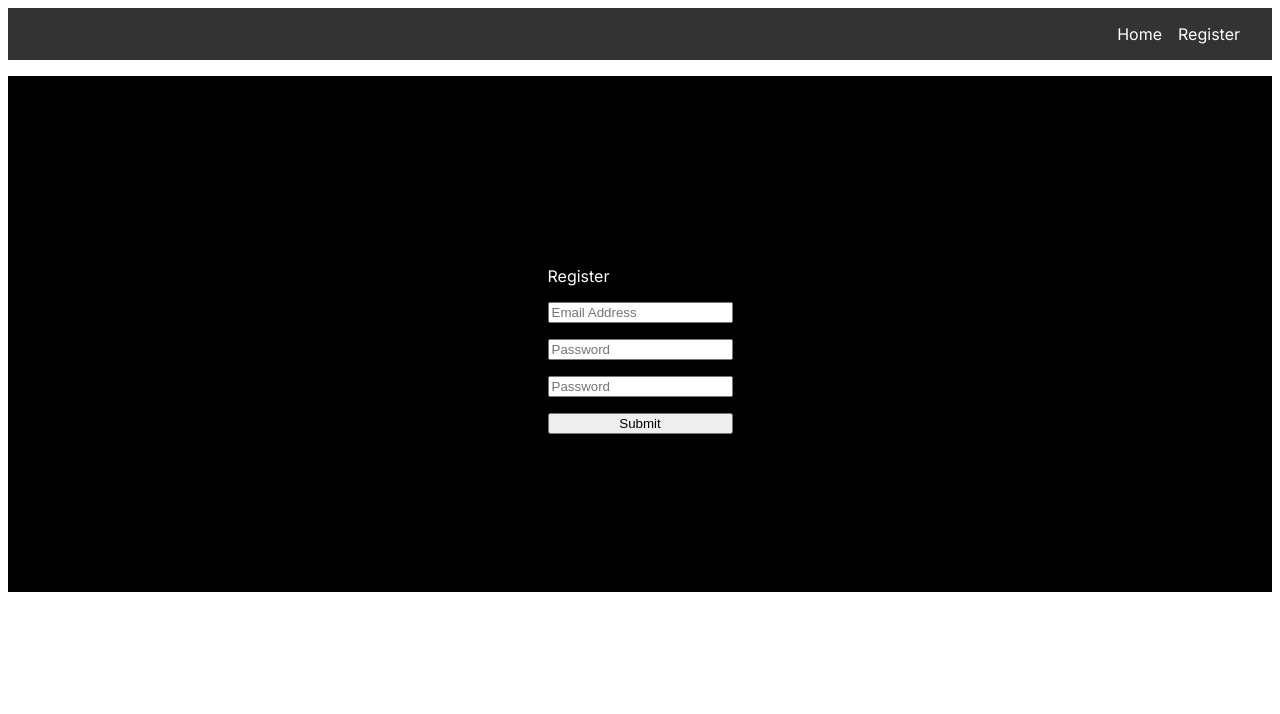
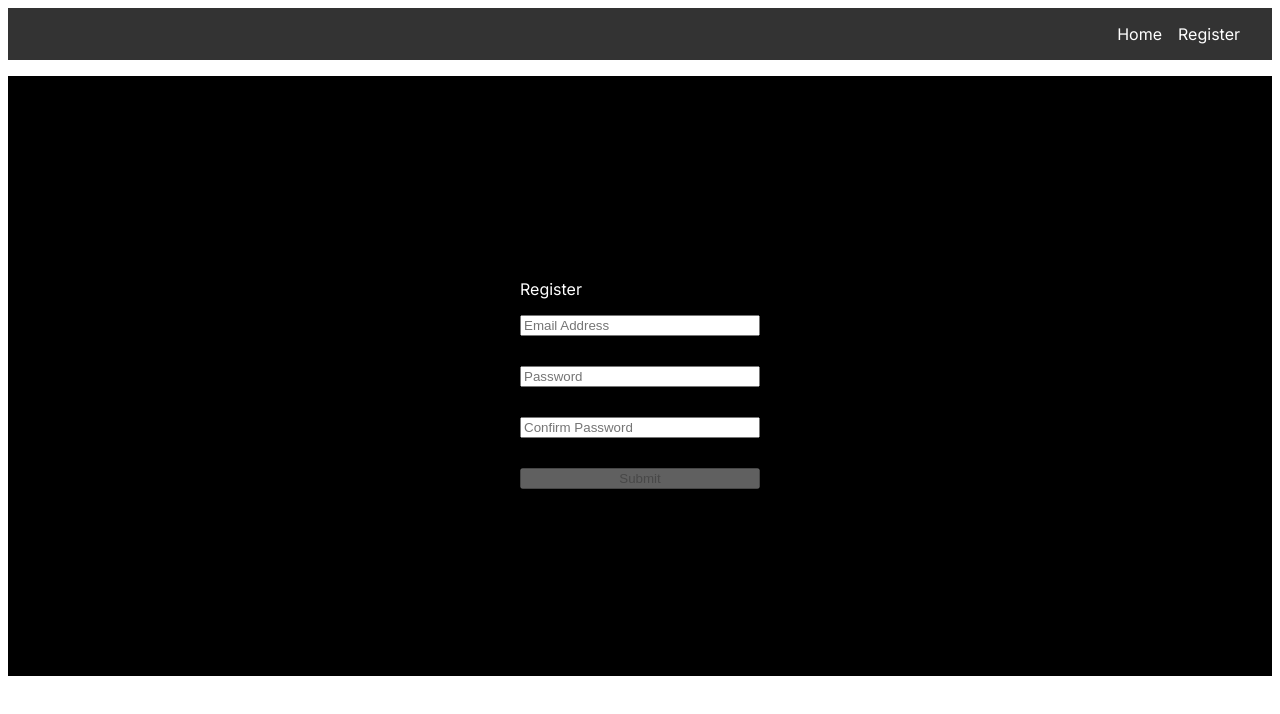
Before and after one commit to marcosTulli/jwtTraining, a Next.js app in the folder client/: page /register in a window 1280 px wide. Shown: the top 714 px of the page. Built offline with nearby package versions, Linux system fonts and the light colour scheme.

Commit message:
Add: Registration Page

```diff
--- a/client/app/components/home/Home.module.scss
+++ b/client/app/components/home/Home.module.scss
@@ -3,7 +3,7 @@
 
 .homeContainer {
     // width: 798px;
-    height: 500px;
+    height: 600px;
     margin-top: 1rem;
     background-color: $defaultBlack;
     color: $defaultWhite;
--- a/client/app/register/Register.module.scss
+++ b/client/app/register/Register.module.scss
@@ -2,22 +2,33 @@
 
 .homeContainer {
     // width: 798px;
-    height: 500px;
+    height: 600px;
     margin-top: 1rem;
     background-color: $defaultBlack;
     color: $defaultWhite;
-    gap: 2rem;
 
     display: flex;
-    padding-top: 1rem;
     justify-content: center;
     align-items: center;
 
     .registerForm {
-        gap: 1rem;
+        // gap: 0.5rem;
         display: flex;
         flex-direction: column;
 
     }
 
+    .validationError {
+        display: flex;
+        color: $red;
+        justify-content: center;
+        font-size: 10px;
+        width: 15rem;
+
+        p {
+            height: 10px;
+        }
+    }
+
+
 }
--- a/client/app/register/page.tsx
+++ b/client/app/register/page.tsx
@@ -1,25 +1,108 @@
-import React from 'react';
+'use client';
+import React, { useState, useEffect } from 'react';
 import NavBar from '@/app/components/nav/NavBar';
 import styles from './Register.module.scss';
 
-const Register = () => {
+interface UserCredentials {
+    email: string;
+    password: string;
+}
+
+const Register: React.FC = () => {
+    const [userCredentials, setUserCredentials] = useState<UserCredentials>({ email: '', password: '' });
+    const [passcheck, setPassCheck] = useState<string | null>(null);
+    const [enableSubmit, setEnableSubmit] = useState<boolean>(true);
+    const [fieldError, setFieldError] = useState<string[]>([]);
+
+    const emailRegex = /^[A-Za-z0-9._%-]+@[A-Za-z0-9.-]+\.[A-Za-z]{2,4}$/;
+    const messages: Record<string, string> = {
+        email: 'Email must contain @ symbol and a domain',
+        password: 'Password must be at least 8 characters long',
+        passwordMatch: 'Passwords do not match',
+    };
+
+    const validateForm = () => {
+        const errors: Record<string, string> = {};
+
+        if (!emailRegex.test(userCredentials.email)) {
+            errors.email = messages.email;
+        }
+
+        if (!userCredentials.password || userCredentials.password.length < 8) {
+            errors.password = messages.password;
+        }
+
+        if (userCredentials.password !== passcheck) {
+            errors.passwordMatch = messages.passwordMatch;
+        }
+
+        setFieldError(Object.keys(errors));
+
+        return Object.keys(errors).length === 0;
+    };
+
+    useEffect(() => {
+        if (userCredentials.email.length > 0) {
+            setEnableSubmit(false);
+            setFieldError([]);
+        } else {
+            setEnableSubmit(true);
+        }
+    }, [userCredentials]);
+
+    const handleInputChange = (e: React.ChangeEvent<HTMLInputElement>) => {
+        const { name, value } = e.target;
+        setUserCredentials({ ...userCredentials, [name]: value });
+    };
+
+    const handleSubmit = () => {
+        if (validateForm()) {
+            // Submit logic here
+        }
+    };
+
     return (
         <div>
             <NavBar />
             <div className={styles.homeContainer}>
-
                 <div>
                     <p>Register</p>
                     <form className={styles.registerForm}>
-                        <input type="text" placeholder='Email Address' />
-                        <input type="password" placeholder='Password' />
-                        <input type="text" placeholder='Password' />
-                        <button type='submit'>Submit</button>
+                        <input
+                            type="text"
+                            name="email"
+                            placeholder="Email Address"
+                            value={userCredentials.email}
+                            onChange={handleInputChange}
+                        />
+                        <div className={styles.validationError}>
+                            {fieldError.includes('email') ? <p>{messages.email}</p> : <p></p>}
+                        </div>
+                        <input
+                            type="password"
+                            name="password"
+                            placeholder="Password"
+                            value={userCredentials.password}
+                            onChange={handleInputChange}
+                        />
+                        <div className={styles.validationError}>
+                            {fieldError.includes('password') ? <p>{messages.password}</p> : <p></p>}
+                        </div>
+                        <input
+                            type="password"
+                            placeholder="Confirm Password"
+                            value={passcheck || ''}
+                            onChange={(e) => setPassCheck(e.target.value)}
+                        />
+                        <div className={styles.validationError}>
+                            {fieldError.includes('passwordMatch') ? <p>{messages.passwordMatch}</p> : <p></p>}
+                        </div>
+                        <button disabled={enableSubmit} onClick={handleSubmit} type="button">
+                            Submit
+                        </button>
                     </form>
                 </div>
             </div>
-
-
         </div>
     );
 };
```
Also changed, not shown: 1 other file (tests, documents, lock files or other folders).
